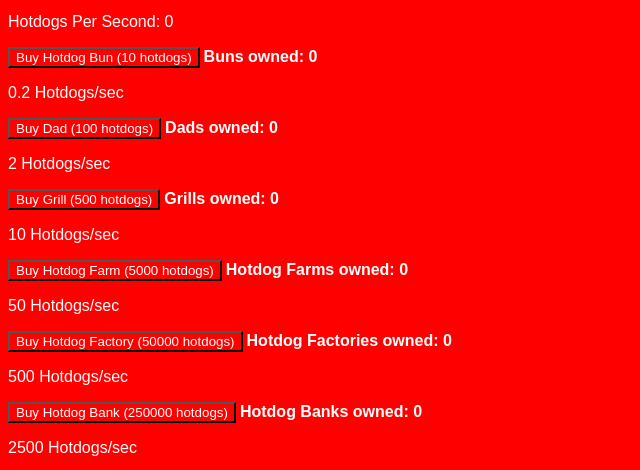
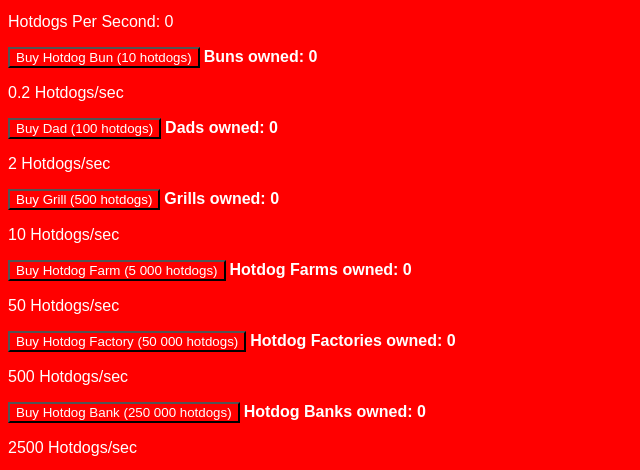
Before and after one commit to ljp-projects/hotdog-clicker, a plain HTML site: page index.html in a window 1280 px wide. Shown: the part 660-1130 px from the top of the page, 0-640 px from the left. Drawn offline with Linux system fonts and the light colour scheme.

Commit message:
Update index.html

```diff
--- a/index.html
+++ b/index.html
@@ -24,22 +24,22 @@
     <p>Hotdogs Per Second: <span id="passive">0</span></p>
     <div id="store">
       <div id="buildings">
-        <button id="bunButton">Buy Hotdog Bun (10 hotdogs)</button>
+        <button id="bunButton">Buy Hotdog Bun (<span id="bunPrice">10</span> hotdogs)</button>
         <b>Buns owned: <span id="bunCount">0</span></b>
         <p>0.2 Hotdogs/sec</p>
-        <button id="dadButton">Buy Dad (100 hotdogs)</button>
+        <button id="dadButton">Buy Dad (<span id="dadPrice">100</span> hotdogs)</button>
         <b>Dads owned: <span id="dadCount">0</span></b>
         <p>2 Hotdogs/sec</p>
-        <button id="grillButton">Buy Grill (500 hotdogs)</button>
+        <button id="grillButton">Buy Grill (<span id="grillPrice">500</span> hotdogs)</button>
         <b>Grills owned: <span id="grillCount">0</span></b>
         <p>10 Hotdogs/sec</p>
-        <button id="dogFarmButton">Buy Hotdog Farm (5000 hotdogs)</button>
+        <button id="dogFarmButton">Buy Hotdog Farm (<span id="farmPrice">5 000</span> hotdogs)</button>
         <b>Hotdog Farms owned: <span id="dogFarmCount">0</span></b>
         <p>50 Hotdogs/sec</p>
-        <button id="dogFacButton">Buy Hotdog Factory (50000 hotdogs)</button>
+        <button id="dogFacButton">Buy Hotdog Factory (<span id="facPrice">50 000</span> hotdogs)</button>
         <b>Hotdog Factories owned: <span id="dogFacCount">0</span></b>
         <p>500 Hotdogs/sec</p>
-        <button id="dogBankButton">Buy Hotdog Bank (250000 hotdogs)</button>
+        <button id="dogBankButton">Buy Hotdog Bank (<span id="bankPrice">250 000</span> hotdogs)</button>
         <b>Hotdog Banks owned: <span id="dogBankCount">0</span></b>
         <p>2500 Hotdogs/sec</p>
       </div>
```
